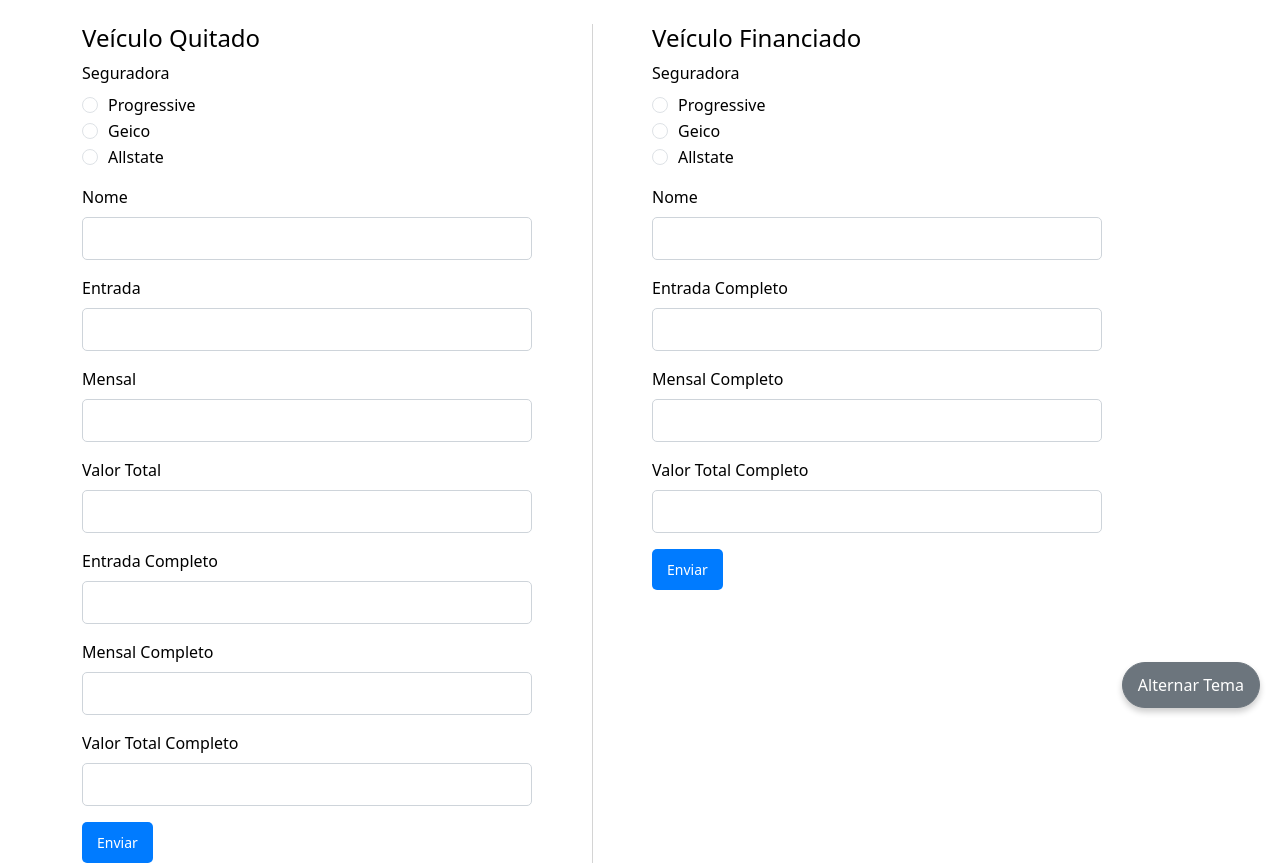
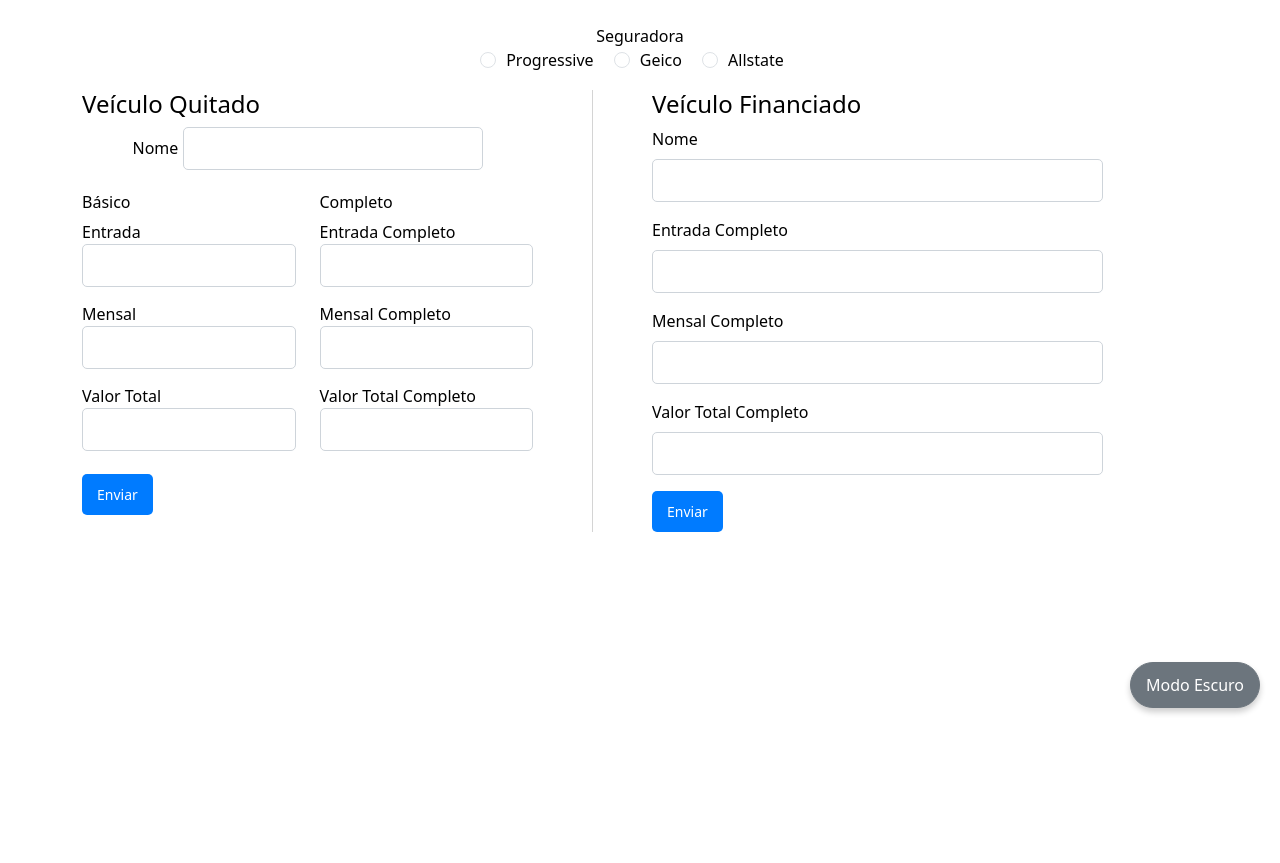
Before and after one commit to caslulu/Auto_Quotes, a Flask app: page /colocarPreco in a window 1280 px wide. Shown: the part 72-935 px from the top of the page. After the commit the page ends 786 px from the top, so only its background shows below. Run offline with Flask 3, Linux system fonts and the light colour scheme; some libraries are stand-ins or nearby versions.

Commit message:
Alteração na pagina de colocar preco e salvar o modo escuro quando atualizar a pagina

```diff
--- a/app/forms/cotacao_form.py
+++ b/app/forms/cotacao_form.py
@@ -15,7 +15,3 @@ class CotacaoForm(FlaskForm):
     tempo_no_endereco = SelectField('Tempo no Endereço', choices=[('Menos de 1 Ano', 'Menos de 1 ano'), ('Mais de 1 Ano', 'Mais de 1 Ano')], validators=[DataRequired()])
     colocar_trello = BooleanField('Colocar Trello')
     submit = SubmitField('Enviar')
-
-
-class SeguradoraForm(FlaskForm):
-    seguradora = RadioField('Seguradora', choices=[('Progressive', 'Progressive'), ('Geico', 'Geico'), ('Allstate', 'Allstate')])
--- a/app/forms/preco_form.py
+++ b/app/forms/preco_form.py
@@ -3,8 +3,8 @@ from wtforms import StringField, SubmitField, SelectField, BooleanField, RadioFi
 
 
 class PrecoForm_quitado(FlaskForm):
-    seguradora = RadioField('Seguradora', choices=[('Progressive', 'Progressive'), ('Geico', 'Geico'), ('Allstate', 'Allstate')])
     nome = StringField('Nome')
+
     entrada_basico = StringField('Entrada')
     mensal_basico = StringField('Mensal')
     valor_total_basico = StringField('Valor Total')
@@ -16,7 +16,6 @@ class PrecoForm_quitado(FlaskForm):
     submit = SubmitField('Enviar')
 
 class PrecoForm_financiado(FlaskForm):
-    seguradora = RadioField('Seguradora', choices=[('Progressive', 'Progressive'), ('Geico', 'Geico'), ('Allstate', 'Allstate')])
     nome = StringField('Nome')
 
     entrada_completo = StringField('Entrada Completo')
--- /dev/null
+++ b/app/forms/seguradora_form.py
@@ -0,0 +1,5 @@
+from flask_wtf import FlaskForm
+from wtforms import RadioField
+
+class SeguradoraForm(FlaskForm):
+    seguradora = RadioField('Seguradora', choices=[ ('Progressive', 'Progressive'), ('Geico', 'Geico'), ('Allstate', 'Allstate') ])
--- a/app/routes/cotacao_routes.py
+++ b/app/routes/cotacao_routes.py
@@ -1,5 +1,6 @@
 from flask import Blueprint, render_template, redirect, url_for
-from app.forms.cotacao_form import CotacaoForm, SeguradoraForm
+from app.forms.cotacao_form import CotacaoForm
+from app.forms.seguradora_form import SeguradoraForm
 from app.models.cotacao_db import Cotacao
 from app.services.cotacao_service import extrair_dados_formulario
 from app.services.trello_service import Trello
--- a/app/routes/preco_routes.py
+++ b/app/routes/preco_routes.py
@@ -1,6 +1,7 @@
 from flask import Blueprint, render_template, request
 from app.models.cotacao_db import Cotacao
 from app.forms.preco_form import PrecoForm_quitado, PrecoForm_financiado
+from app.forms.seguradora_form import SeguradoraForm
 
 from app.services.Canva_Banner.preco_automatico import PrecoAutomatico
 
@@ -13,25 +14,37 @@ colocarPreco_bp = Blueprint('colocarPreco', __name__)
 
 @colocarPreco_bp.route('/colocarPreco', methods=['GET', 'POST'])
 def colocarPreco():
+    # Crie instâncias dos formulários e do modelo de cotação
+
     imagem = PrecoAutomatico()
     preco_form_financiado = PrecoForm_financiado()
     preco_form_quitado = PrecoForm_quitado()
+    seguradora_form = SeguradoraForm()
 
-    # Verifique qual formulário foi enviado
+
+    context = {
+        'form_financiado': preco_form_financiado,
+        'form_quitado': preco_form_quitado,
+        'form_seguradora': seguradora_form
+    }
+
+    # Verifique se o formulário foi enviado
     form_type = None
     if 'form_type' in request.form:
         form_type = request.form['form_type']
 
+    # Verifique se o tipo de formulário é 'financiado' ou 'quitado'
     if form_type == 'financiado' and preco_form_financiado.validate_on_submit():
         print("FINANCIADO")
-        dados = processar_preco_financiado(preco_form_financiado)
-        imagem.financiado(**dados)
-        return render_template('preco.html', form_financiado=preco_form_financiado, form_quitado=preco_form_quitado)
+        dados = processar_preco_financiado(preco_form_financiado, seguradora_form=seguradora_form)
+        seguradora = request.form.get('seguradora')
+        imagem.financiado(**dados, seguradora=seguradora)
+
 
     elif form_type == 'quitado' and preco_form_quitado.validate_on_submit():
         print("QUITADO")
-        dados = processar_preco_quitado(preco_form_quitado)
-        imagem.quitado(**dados)
-        return render_template('preco.html', form_financiado=preco_form_financiado, form_quitado=preco_form_quitado)
+        seguradora = request.form.get('seguradora')
+        dados = processar_preco_quitado(preco_form_quitado, seguradora_form=seguradora_form)
+        imagem.quitado(**dados, seguradora=seguradora)
 
-    return render_template('preco.html', form_financiado=preco_form_financiado, form_quitado=preco_form_quitado)
+    return render_template('preco.html', **context)
--- a/app/static/style.css
+++ b/app/static/style.css
@@ -120,7 +120,7 @@ body.dark-mode {
 
 /* Formulários */
 .form-control {
-    width: 450px;
+    width: 100%;
     padding: 10px;
     font-size: 14px;
     border: 1px solid #ced4da;
--- a/app/static/toggle-mode.js
+++ b/app/static/toggle-mode.js
@@ -1,25 +1,48 @@
-/// Modo Claro/Escuro
+/**
+ * Alterna entre os modos claro e escuro do site.
+ */
+function toggleThemeMode() {
     const toggleButton = document.getElementById('theme-toggle');
     const body = document.body;
+
+    // Aplica o modo salvo ao carregar
+    const savedMode = localStorage.getItem('theme-mode');
+    if (savedMode === 'dark') {
+        body.classList.add('dark-mode');
+        body.classList.remove('light-mode');
+        toggleButton.textContent = 'Modo Claro';
+    } else {
+        body.classList.add('light-mode');
+        body.classList.remove('dark-mode');
+        toggleButton.textContent = 'Modo Escuro';
+    }
 
     toggleButton.addEventListener('click', () => {
         body.classList.toggle('dark-mode');
         body.classList.toggle('light-mode');
-    toggleButton.textContent = body.classList.contains('dark-mode') ? 'Modo Claro' : 'Modo Escuro';
+        const isDark = body.classList.contains('dark-mode');
+        toggleButton.textContent = isDark ? 'Modo Claro' : 'Modo Escuro';
+        localStorage.setItem('theme-mode', isDark ? 'dark' : 'light');
     });
+}
 
-/// Botão "Colocar Trello"
-document.addEventListener('DOMContentLoaded', () => {
+/**
+ * Adiciona o comportamento de ativação visual ao botão "Colocar Trello".
+ */
+function setupTrelloButton() {
     const trelloButton = document.getElementById('colocar-trello');
-
+    if (!trelloButton) return;
     trelloButton.addEventListener('click', () => {
         trelloButton.classList.toggle('active');
     });
+}
 
-
-
-    /// Botão "Cotar"
-const submitCotarForm = (cotacaoId) => {
+/**
+ * Torna global a função de submissão do formulário de cotação,
+ * preenchendo o campo oculto da seguradora antes de enviar.
+ */
+function setupCotarFormSubmission() {
+    window.submitCotarForm = (cotacaoId) => {
         // Obtenha o valor da seguradora selecionada
         const seguradora = document.querySelector('input[name="seguradora"]:checked');
         if (!seguradora) {
@@ -29,13 +52,36 @@ const submitCotarForm = (cotacaoId) => {
 
         // Preencha o campo oculto com o valor da seguradora
         const seguradoraInput = document.getElementById(`seguradora-input-${cotacaoId}`);
+        if (seguradoraInput) {
             seguradoraInput.value = seguradora.value;
+        }
 
         // Submeta o formulário
         const form = document.getElementById(`cotar-form-${cotacaoId}`);
+        if (form) {
             form.submit();
+        }
     };
+}
 
-    // Torne a função global para ser chamada no HTML
-    window.submitCotarForm = submitCotarForm;
+/**
+ * Sincroniza o valor do radio de seguradora com os campos hidden dos formulários "quitado" e "financiado".
+ */
+function syncSeguradoraHiddenFields() {
+    document.querySelectorAll('input[name="seguradora"]').forEach(function(radio) {
+        radio.addEventListener('change', function() {
+            const quitado = document.getElementById('seguradora_quitado');
+            const financiado = document.getElementById('seguradora_financiado');
+            if (quitado) quitado.value = this.value;
+            if (financiado) financiado.value = this.value;
         });
+    });
+}
+
+// Inicialização dos módulos ao carregar o DOM
+document.addEventListener('DOMContentLoaded', () => {
+    toggleThemeMode();
+    setupTrelloButton();
+    setupCotarFormSubmission();
+    syncSeguradoraHiddenFields();
+});
--- a/app/templates/preco.html
+++ b/app/templates/preco.html
@@ -3,12 +3,58 @@
 {% from 'bootstrap5/form.html' import render_form %}
 <div class="container mt-4">
     <div class="row">
+
+        <!-- Seguradoras -->
+        <div class="col-12 mb-3 text-center">
+            {{ form_seguradora.seguradora.label }}<br>
+            {% for subfield in form_seguradora.seguradora %}
+            <label class="form-check form-check-inline">
+                {{ subfield(class="form-check-input") }}
+                {{ subfield.label(class="form-check-label") }}
+            </label>
+            {% endfor %}
+        </div>
+
         <!-- Formulário Quitado -->
         <div class="col-md-5">
             <h4>Veículo Quitado</h4>
             <form class="small-form" method="post">
+                {{ form_quitado.hidden_tag() }}
                 <input type="hidden" name="form_type" value="quitado">
-                {{ render_form(form_quitado) }}
+                <input type="hidden" name="seguradora" id="seguradora_quitado"
+                    value="{{ form_seguradora.seguradora.data }}">
+                <!-- Nome centralizado -->
+                <div class="row mb-2">
+                    <div class="col-12 text-center">
+                        {{ form_quitado.nome.label }}
+                        {{ form_quitado.nome(class="form-control d-inline-block", style="max-width:300px;") }}
+                    </div>
+                </div>
+                <div class="row">
+                    <!-- Básico -->
+                    <div class="col-6">
+                        <h6>Básico</h6>
+                        {{ form_quitado.entrada_basico.label }}
+                        {{ form_quitado.entrada_basico(class="form-control") }}
+                        {{ form_quitado.mensal_basico.label }}
+                        {{ form_quitado.mensal_basico(class="form-control") }}
+                        {{ form_quitado.valor_total_basico.label }}
+                        {{ form_quitado.valor_total_basico(class="form-control") }}
+                    </div>
+                    <!-- Completo -->
+                    <div class="col-6">
+                        <h6>Completo</h6>
+                        {{ form_quitado.entrada_completo.label }}
+                        {{ form_quitado.entrada_completo(class="form-control") }}
+                        {{ form_quitado.mensal_completo.label }}
+                        {{ form_quitado.mensal_completo(class="form-control") }}
+                        {{ form_quitado.valor_total_completo.label }}
+                        {{ form_quitado.valor_total_completo(class="form-control") }}
+                    </div>
+                </div>
+                <div class="mt-2">
+                    {{ form_quitado.submit(class="btn btn-primary") }}
+                </div>
             </form>
         </div>
 
@@ -22,6 +68,8 @@
             <h4>Veículo Financiado</h4>
             <form class="small-form" method="post">
                 <input type="hidden" name="form_type" value="financiado">
+                <input type="hidden" name="seguradora" id="seguradora_financiado"
+                    value="{{ form_seguradora.seguradora.data }}">
                 {{ render_form(form_financiado) }}
             </form>
         </div>
```
Also changed, not shown: app/services/cotacao_service.py (+9 -11 lines), app/services/Canva_Banner/Imagens/financiado_feito.png, app/services/Canva_Banner/Imagens/quitado_feito.png. Lines whose indentation alone changed are shown as unchanged.
